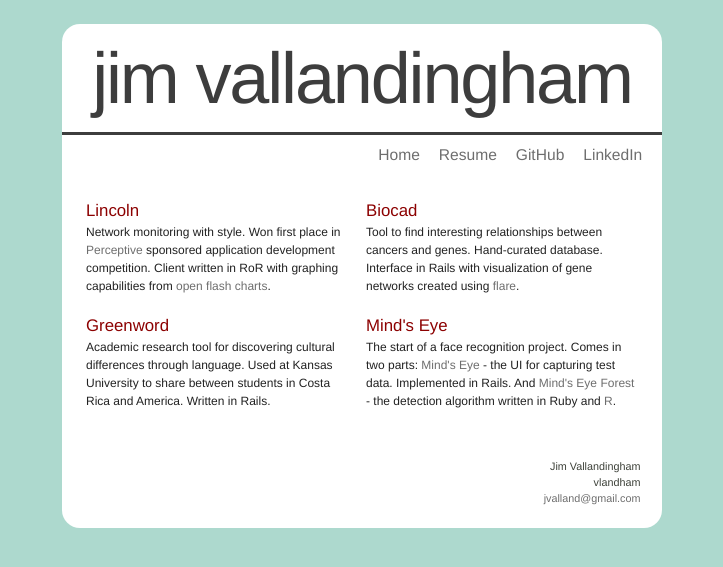
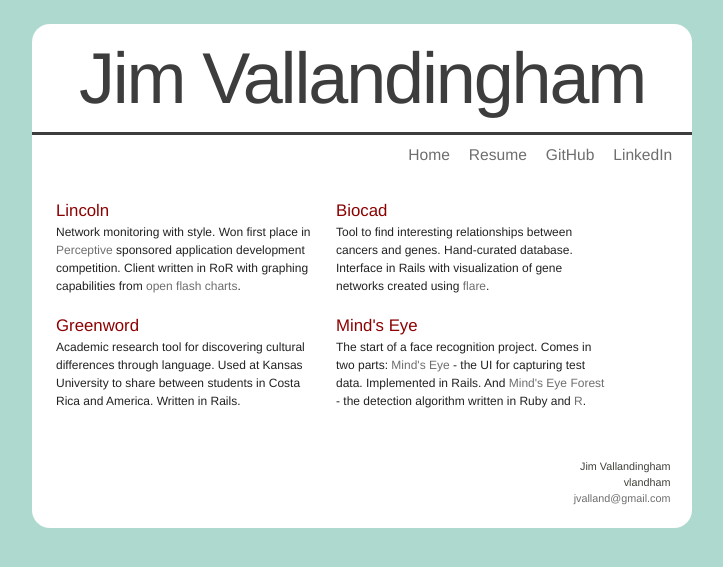
Before and after one commit to vlandham/vlandham.github.com, a Jekyll site: the page built from index.html, in a window 1280 px wide. Shown: the top 567 px of the page, without its empty margins (278-1001 px from the left). Built offline with Jekyll 4.4.1, drawn with Linux system fonts in a browser that asks for light colours.

Commit message:
updated stylesheet

```diff
--- a/stylesheets/style.css
+++ b/stylesheets/style.css
@@ -17,7 +17,7 @@ body {
 }
 
 #wrapper {
-	width: 50em;
+	width: 55em;
 	margin: 2em auto 0;
 	padding: 0;
 	background: #fff;
@@ -27,11 +27,11 @@ body {
 }
 
 .container {
-	width: 50em;
+	width: 55em;
 }
 
 #header {
-	text-transform: lowercase;
+/*	text-transform: lowercase;*/
 	text-align: left;
 	padding: 1.5em;
 	text-align: center;
```
